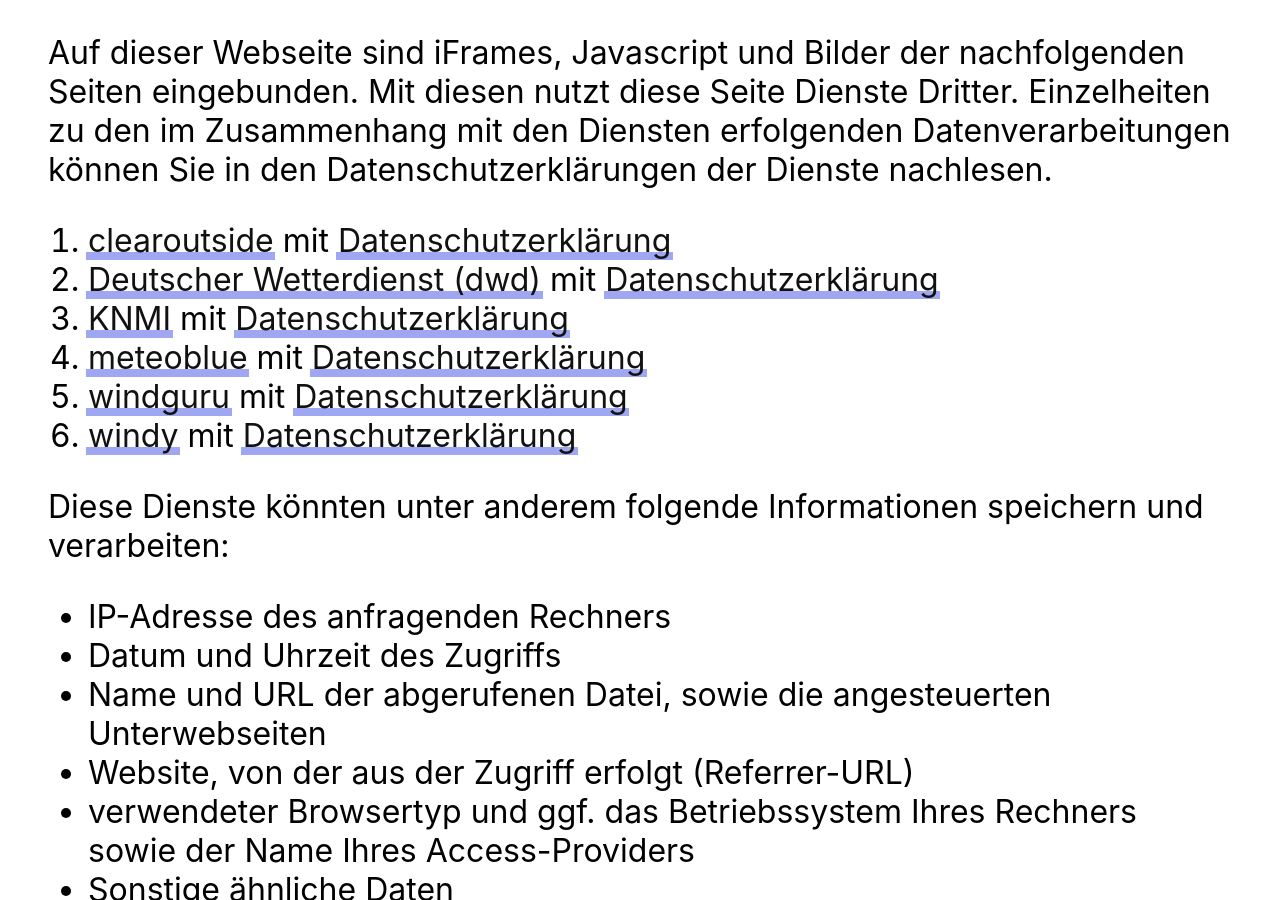
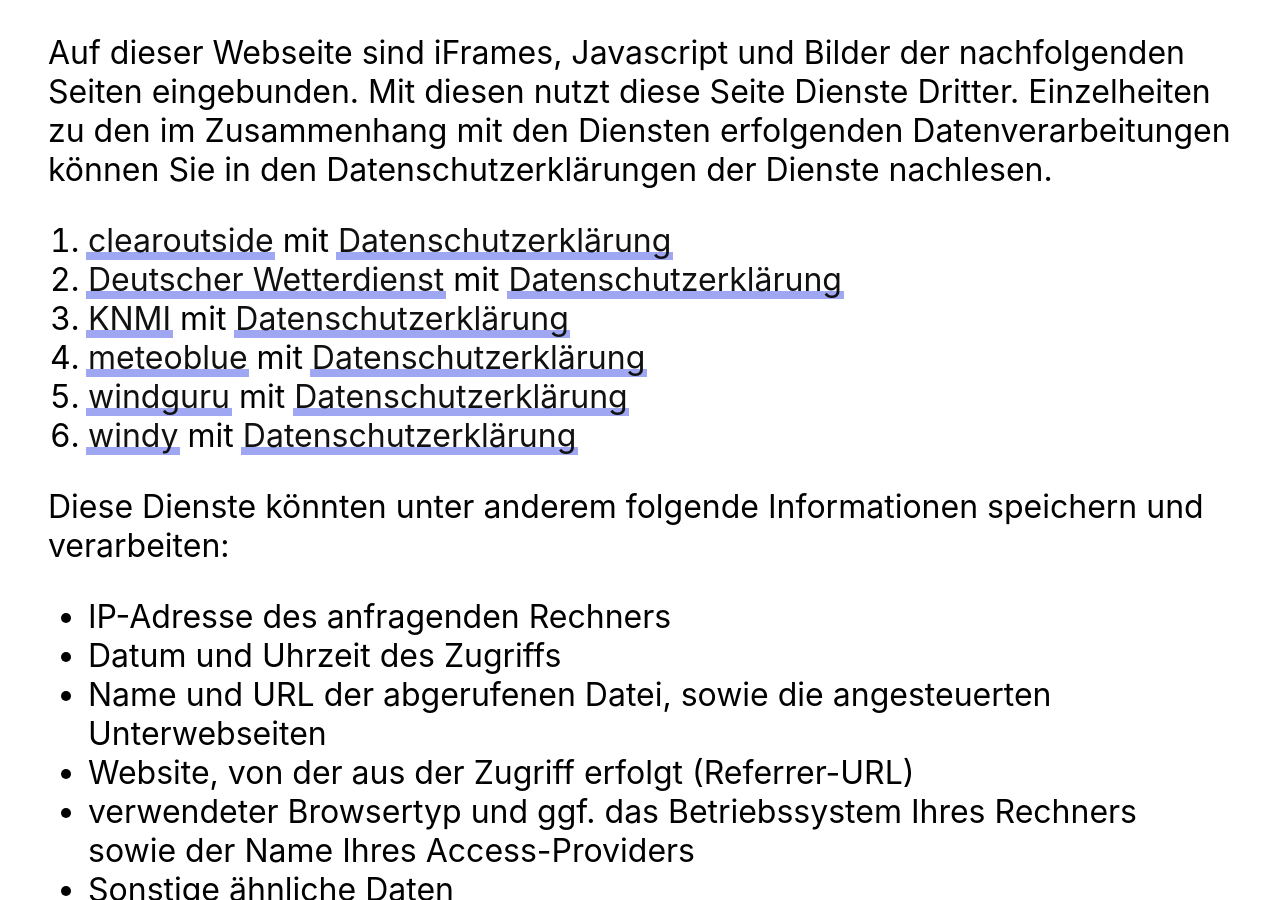
Before and after one commit to app-5ls-de/wetter, a Jekyll site: the page built from datenschutz.md, in a window 1280 px wide and 900 px high, scrolled down 627 px. Built offline with Jekyll 4.4.1, drawn with Linux system fonts in a browser that asks for light colours.

Commit message:
removed "(dwd)"

```diff
--- a/datenschutz.md
+++ b/datenschutz.md
@@ -12,7 +12,7 @@
 Auf dieser Webseite sind iFrames, Javascript und Bilder der nachfolgenden Seiten eingebunden. Mit diesen nutzt diese Seite Dienste Dritter. Einzelheiten zu den im Zusammenhang mit den Diensten erfolgenden Datenverarbeitungen können Sie in den Datenschutzerklärungen der Dienste nachlesen.
 
 1. [clearoutside](https://clearoutside.com/) mit [Datenschutzerklärung](https://clearoutside.com/page/privacy_policy/)
-1. [Deutscher Wetterdienst (dwd)](https://www.dwd.de/DE/) mit [Datenschutzerklärung](https://www.dwd.de/DE/service/datenschutz/datenschutz_node.html)
+1. [Deutscher Wetterdienst](https://www.dwd.de/DE/) mit [Datenschutzerklärung](https://www.dwd.de/DE/service/datenschutz/datenschutz_node.html)
 1. [KNMI](https://www.knmi.nl/) mit [Datenschutzerklärung](https://www.knmi.nl/privacy)
 1. [meteoblue](https://www.meteoblue.com/) mit [Datenschutzerklärung](https://content.meteoblue.com/de/content/view/full/2855)
 1. [windguru](https://www.windguru.cz/) mit [Datenschutzerklärung](https://www.windguru.cz/help.php?sec=privacy)
--- a/quellen.html
+++ b/quellen.html
@@ -6,7 +6,7 @@
     <h1>Wetterquellen</h1>
     <ol>
         <li><a href="https://clearoutside.com/">clearoutside</a></li>
-        <li><a href="https://www.dwd.de/DE/">Deutscher Wetterdienst (dwd)</a></li>
+        <li><a href="https://www.dwd.de/DE/">Deutscher Wetterdienst</a></li>
         <li><a href="https://www.knmi.nl/">KNMI</a></li>
         <li><a href="https://www.meteoblue.com/">meteoblue</a></li>
         <li><a href="https://www.windguru.cz/">windguru</a></li>
```
